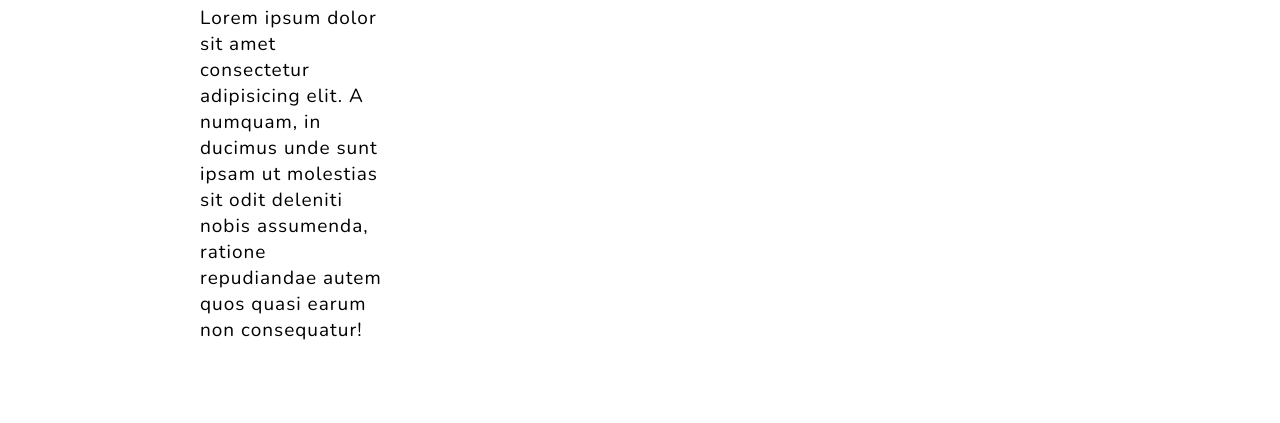
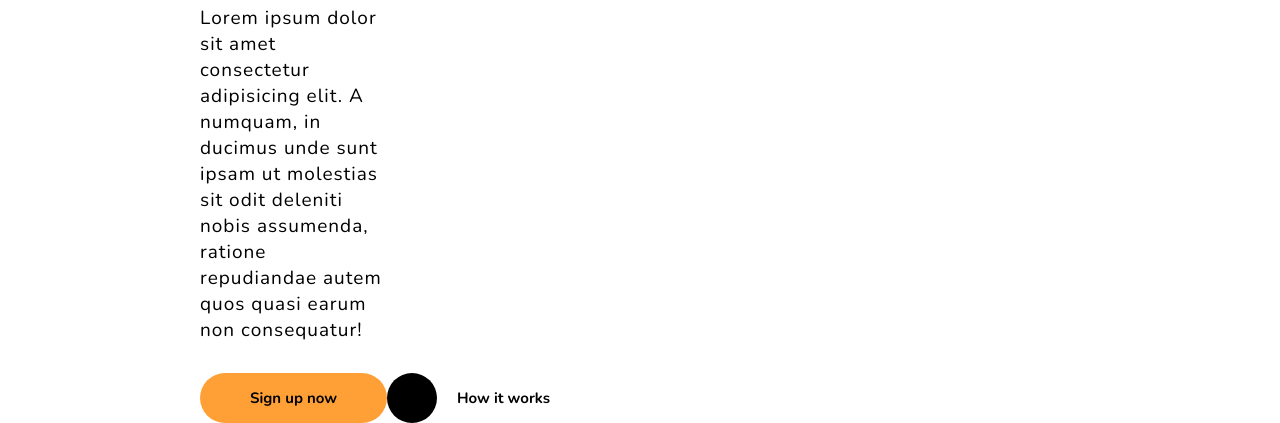
Before and after one commit to ranajunaid1999/demo, a plain HTML site: page index.html in a window 1280 px wide. Shown: the part 400-823 px from the top of the page. Before the commit the page ends 800 px from the top, so only its background shows below. Drawn offline with nearby package versions, Linux system fonts and the light colour scheme.

Commit message:
images and btn added with css

```diff
--- a/index.html
+++ b/index.html
@@ -3,10 +3,11 @@
 <head>
     <meta charset="UTF-8">
     <meta name="viewport" content="width=device-width, initial-scale=1.0">
-    <link rel="stylesheet" type="text/css"  href="style.css">
+    <link rel="stylesheet" href="style.css" type="text/css"  >
     <link rel="preconnect" href="https://fonts.googleapis.com">
     <link rel="preconnect" href="https://fonts.gstatic.com" crossorigin>
-    <link href="https://fonts.googleapis.com/css2?family=Nunito:wght@400;600;700;800;900&display=swap" rel="stylesheet">
+    <link rel="stylesheet" href="https://fonts.googleapis.com/css2?family=Nunito:wght@400;600;700;800;900&display=swap" >
+    <link rel="stylesheet" href="https://cdn.jsdelivr.net/npm/@fortawesome/fontawesome-free@5.15.4/css/fontawesome.min.css" >
     <title>Template 1</title>
 </head>
 <body>
@@ -32,10 +33,17 @@
                 <h1>Manage<br>Advantures</h1>
                 <p>Lorem ipsum dolor sit amet consectetur adipisicing elit.
                    A numquam, in ducimus unde sunt ipsam ut molestias sit odit deleniti nobis assumenda,
-                   ratione repudiandae autem quos quasi earum non consequatur!
-                </p>
+                   ratione repudiandae autem quos quasi earum non consequatur!</p>
+                 <div class="btn-group">
+                     <div class="signup-btn">Sign up now</div>
+                     <div class="play-btn-inner">
+                         <i class="fa-solid fa-play"></i>
+                     </div>
+                     <span>How it works</span>
+
+                 </div>
+
             </div>
-
         </div>
     </div>
 </body>
--- a/style.css
+++ b/style.css
@@ -89,6 +89,49 @@ ul{
     letter-spacing: 1px;
     color: #000;
     padding-right: 250px;
+}
 
+.btn-group{
+    display:flex;
+    width:100%;
+    position: relative;
+}
 
+.btn-group .signup-btn{
+    cursor: pointer;
+    display: block;
+    color: #000;
+    text-align: center;
+    font-size: 15px;
+    font-weight:700;
+    border-radius:32px;
+    background-color: #ffa037;
+    padding:15px 50px;
 }
+
+.btn-group .play-btn{
+    margin-left:40px;
+    display: inlne-flex;
+}
+
+.btn-group span{
+    color: #000;
+    font-size:15px;
+    font-weight:700;
+    margin: auto 20px;
+    cursor: pointer;
+}
+
+.play-btn-inner{
+    height: 50px;
+    width: 50px;
+    border: 2px solid transparent;
+    border-radius: 50%;
+    background-color: #000
+}
+
+.play-btn-inner i{
+    padding:15px 19px;
+    font-size:16px;
+    cursor:pointer;
+}
```
Also changed, not shown: images/1.png (added), images/10.jpg (added), images/2.png (added), images/3.png (added), images/logo.png (added).
